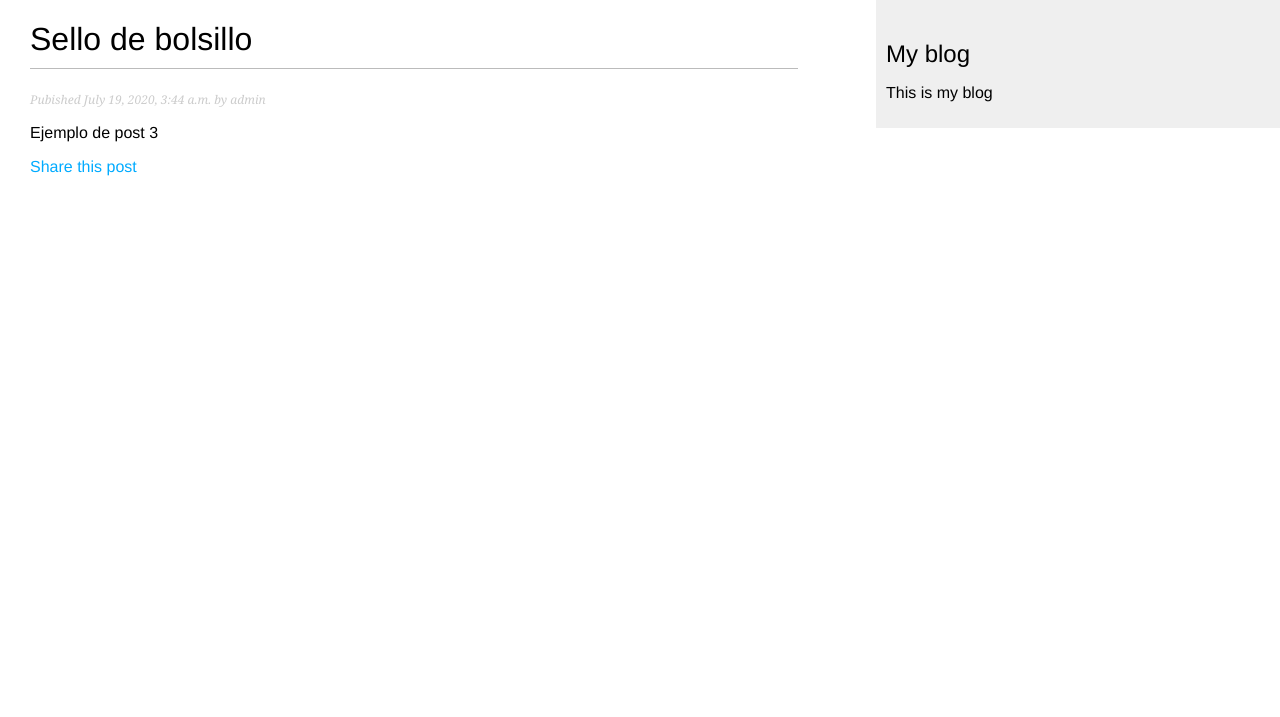
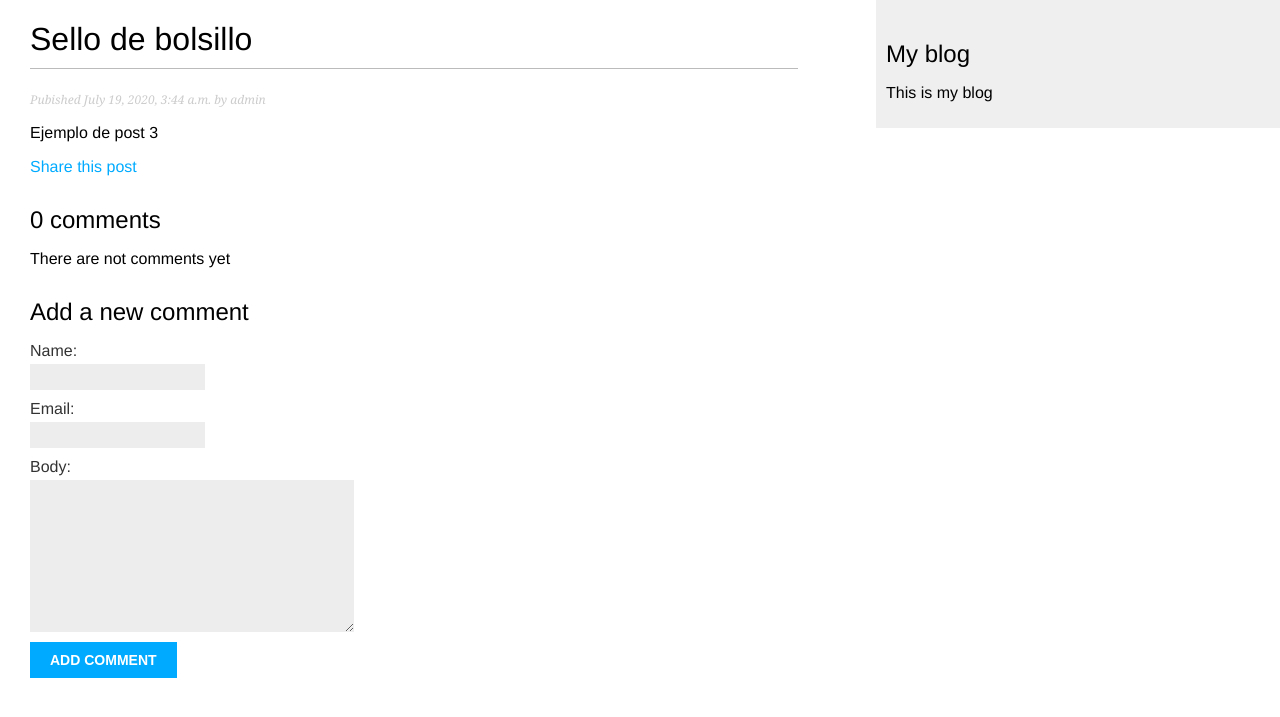
Before and after one commit to DariHernandez/Backend-SimpleBlog, a Django app: a page that uses blog/templates/blog/post/detail.html in a window 1280 px wide. Shown: the top 717 px of the page. Run offline with Django 3.2, Linux system fonts and the light colour scheme; data comes from the database, SQL or seed files in the repository; both versions use the stored data as it was after the commit.

Commit message:
Creating a comment system

```diff
--- a/blog/forms.py
+++ b/blog/forms.py
@@ -1,7 +1,13 @@
 from django import forms
+from .models import Comment
 
 class EmailPostForm(forms.Form):
     name = forms.CharField(max_length=50)
     email = forms.EmailField()
     to = forms.EmailField()
     comments = forms.CharField(required=False, widget=forms.Textarea)
+
+class CommentForm(forms.ModelForm):
+    class Meta:
+        model = Comment
+        fields = ('name','email','body')
--- a/blog/models.py
+++ b/blog/models.py
@@ -2,6 +2,7 @@ from django.db import models
 from django.utils import timezone
 from django.contrib.auth.models import User
 from django.urls import reverse
+
 
 class PublishedManager(models.Manager):
     def get_queryset(self):
@@ -35,3 +36,20 @@ class Post (models.Model):
 
     def get_absolute_url(self):
         return reverse('blog:post_detail', args=[self.publish.year, self.publish.month, self.publish.day, self.slug])
+
+class Comment (models.Model):
+    post = models.ForeignKey(Post,
+                                on_delete = models.CASCADE,
+                                related_name='comments')
+    name = models.CharField(max_length=80)
+    email = models.EmailField()
+    body = models.TextField()
+    created = models.DateTimeField(auto_now_add=True)
+    updated = models.DateTimeField(auto_now=True)
+    active = models.BooleanField(default=True)
+
+    class Meta:
+        ordering = ('created',)
+
+    def __str__(self):
+        return f'Comment by {self.name} on {self.post}'
--- a/blog/templates/blog/post/detail.html
+++ b/blog/templates/blog/post/detail.html
@@ -14,4 +14,33 @@
         Share this post
         </a>
     </p>
+
+    {% with comments.count as total_comments %}
+        <h2>
+            {{ total_comments }} comment{{ total_comments|pluralize }}
+        </h2>
+    {% endwith %}
+
+    {% for comment in comments %}
+        <div class="comment">
+            <p class="info">
+                Comment {{ forloop.counter }} by {{ comment.name }}
+                {{ comment.created }}
+            </p>
+            {{ comment.body|linebreaks }}
+        </div>
+    {% empty %}
+        <p>There are not comments yet</p>
+    {% endfor %}
+
+    {% if new_comment %}
+        <h2>Your comment has been added</h2>
+    {% else %}
+        <h2>Add a new comment</h2>
+        <form method="post">
+            {{ comment_form.as_p }}
+            {% csrf_token %}
+            <p><input type="submit" value="Add comment"></p>
+        </form>
+    {% endif %}
 {% endblock %}
--- a/blog/views.py
+++ b/blog/views.py
@@ -1,8 +1,8 @@
 from django.shortcuts import render, get_object_or_404
-from .models import Post
+from .models import Post, Comment
 from django.core.paginator import Paginator, EmptyPage, PageNotAnInteger
 from django.views.generic import ListView
-from .forms import EmailPostForm
+from .forms import EmailPostForm, CommentForm
 from django.core.mail import send_mail
 
 def post_share(request, post_id):
@@ -44,8 +44,28 @@ def post_list (request):
     return render(request, 'blog/post/list.html', context) # takes the request object, the emplate path, and the context variables to render the given template
 
 def post_detail(request, year, month, day, post): #retrieves the object that matches the given arameters or an HTTP 404 (not found) exception if no object is found.
-    post = get_object_or_404(Post, slug=post, status='published', publish__year = year, publish__month = month, publish__day = day)
-    context = {'post':post}
+    post = get_object_or_404(Post,
+                            slug=post, status='published',
+                            publish__year = year,
+                            publish__month = month,
+                            publish__day = day)
+
+    comments = post.comments.filter(active=True)
+
+    new_comment = None
+
+    if request.method == 'POST':
+        comment_form = CommentForm(data=request.POST)
+        if comment_form.is_valid():
+            new_comment = comment_form.save(commit=False)
+            new_comment.post = post
+            new_comment.save()
+    else:
+        comment_form = CommentForm()
+    context = {'post':post,
+                'comments':comments,
+                'new_comments':new_comment,
+                'comment_form':comment_form}
     return render(request, 'blog/post/detail.html', context)
 
 class PostListView(ListView):
```
Also changed, not shown: blog/admin.py (+7 -1 lines), blog/migrations/0002_comment.py (added), my_site/db.sqlite3.
